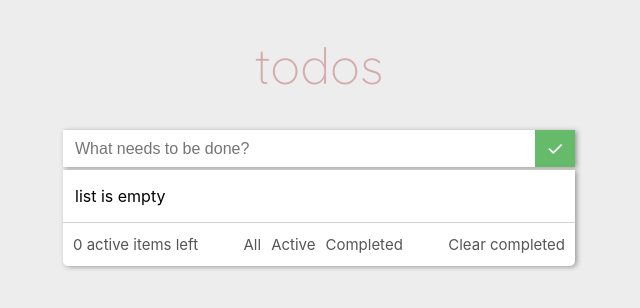
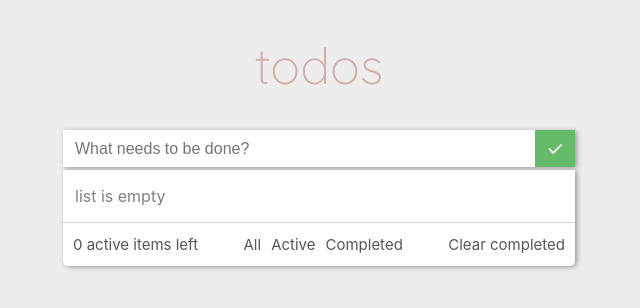
Before and after one commit to spacehunter99/todo-list, a React (Create React App) app: page / in a window 1280 px wide. Shown: the top 308 px of the page, without its empty margins (321-961 px from the left). Built offline with nearby package versions, Linux system fonts and the light colour scheme.

Commit message:
empty list styling

```diff
--- a/src/components/TodoList/style.scss
+++ b/src/components/TodoList/style.scss
@@ -14,6 +14,7 @@
 
     .empty-list-figure {
       padding-left: 12px;
+      color: grey;
     }
   }
 
```
